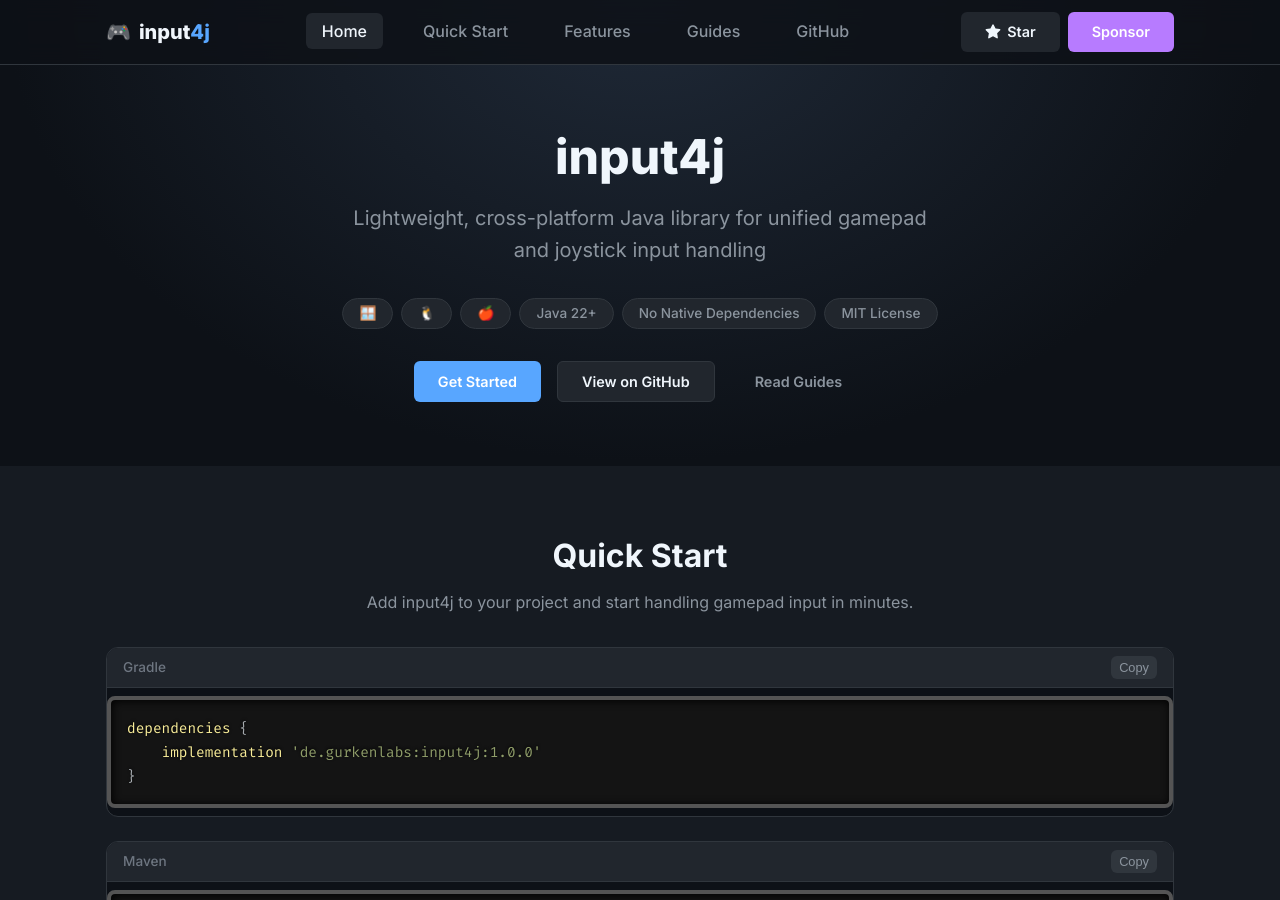
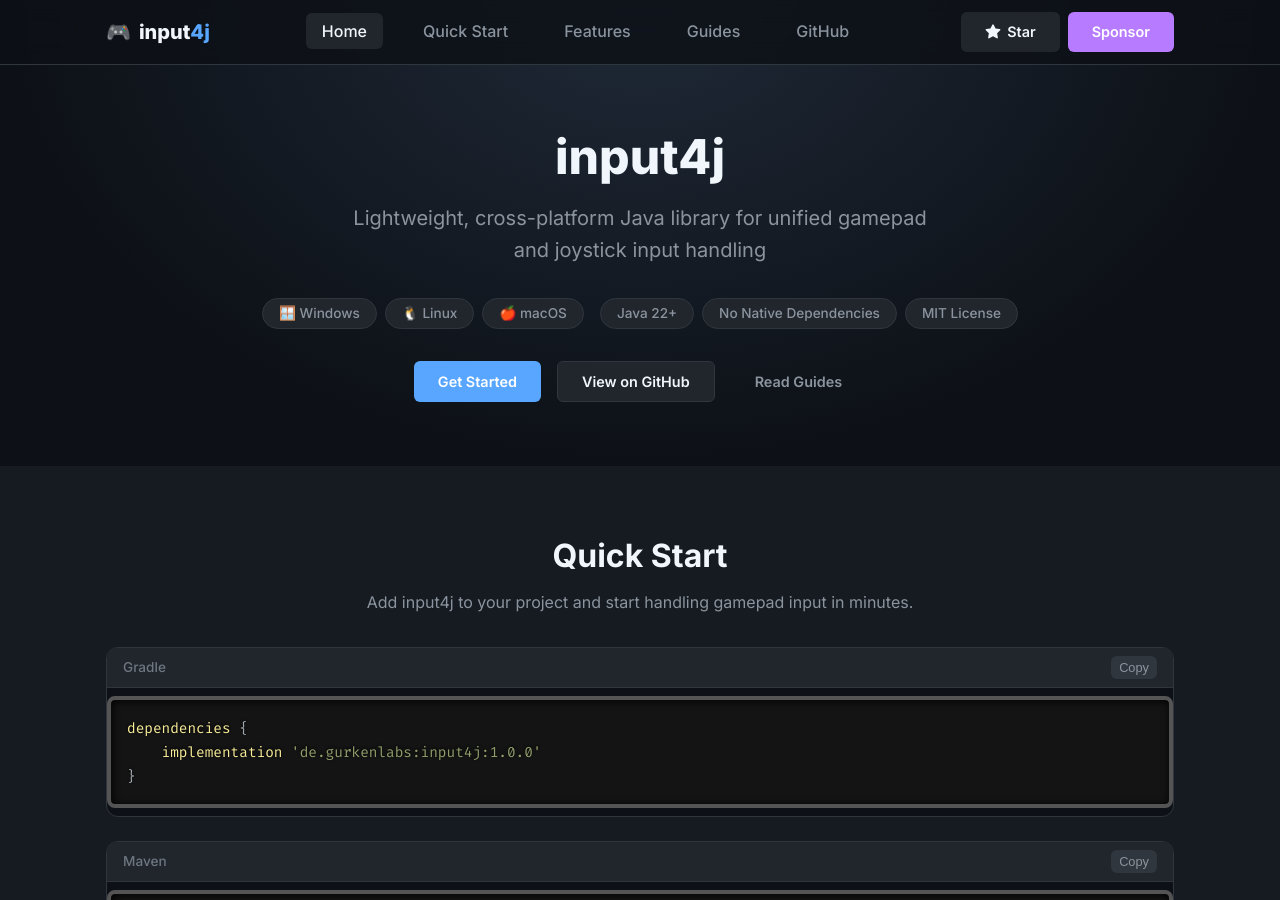
Before and after one commit to gurkenlabs/input4j, a Jekyll site: the page built from index.md, in a window 1280 px wide and 900 px high. Built offline with Jekyll 4.4.1, drawn with Linux system fonts in a browser that asks for light colours; nearby versions of some CDN libraries; comment, search, counter and statistics services are not loaded.

Commit message:
fix link

```diff
--- a/index.md
+++ b/index.md
@@ -69,9 +69,10 @@
     <h1 class="hero-title">input4j</h1>
     <p class="hero-subtitle">Lightweight, cross-platform Java library for unified gamepad and joystick input handling</p>
     <div class="hero-badges">
-      <span class="badge" aria-label="Windows">🪟</span>
-      <span class="badge" aria-label="Linux">🐧</span>
-      <span class="badge" aria-label="macOS">🍎</span>
+      <span class="badge" aria-label="Windows">🪟 Windows</span>
+      <span class="badge" aria-label="Linux">🐧 Linux</span>
+      <span class="badge" aria-label="macOS">🍎 macOS</span>
+      <br>
       <span class="badge" aria-label="Java 22+">Java 22+</span>
       <span class="badge" aria-label="No Native Dependencies">No Native Dependencies</span>
       <span class="badge" aria-label="MIT License">MIT License</span>
@@ -79,7 +80,7 @@
     <div class="hero-actions">
       <a href="#quickstart" class="btn btn-primary">Get Started</a>
       <a href="https://github.com/gurkenlabs/input4j" class="btn btn-secondary" target="_blank" rel="noopener">View on GitHub</a>
-      <a href="/guides" class="btn btn-ghost">Read Guides</a>
+      <a href="{{ '/guides' | relative_url }}" class="btn btn-ghost">Read Guides</a>
     </div>
   </div>
 </div>
```
